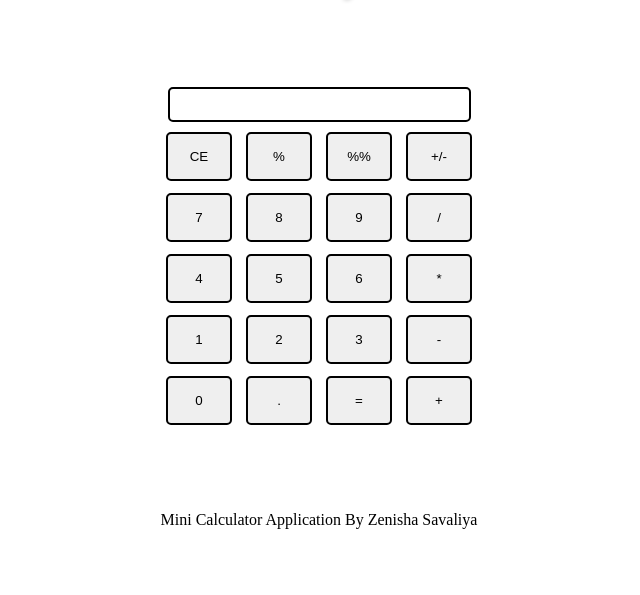
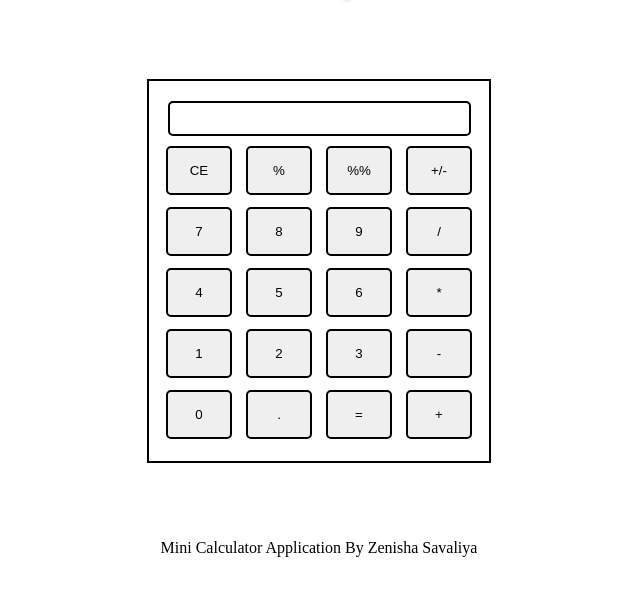
Before and after one commit to zenisha-savaliya/AngularTraining2024, a plain HTML site: page index.html in a window 1280 px wide. Shown: the part 61-656 px from the top of the page, without its empty margins (329-969 px from the left). Drawn offline with Linux system fonts and the light colour scheme.

Commit message:
added border

```diff
--- a/index.html
+++ b/index.html
@@ -11,6 +11,7 @@
         <h1>Hello! This is my Calculator</h1>
     </header>
     <div class="container">
+        <div class="calc">
         <div class="row">
             <input type="text"/>
         </div>
@@ -45,6 +46,7 @@
             <button class="button">+</button>
         </div>
     </div>
+    </div>
     <footer>
         <p>Mini Calculator Application By Zenisha Savaliya</p>
     </footer>
--- a/style.css
+++ b/style.css
@@ -7,6 +7,11 @@ header,footer,.container{
     text-align: center;
 }
 
+.calc {
+    border: 2px solid black;
+    display: inline-block;
+    padding: 12px;
+  }
 
 h1 {
     color: black;
```
